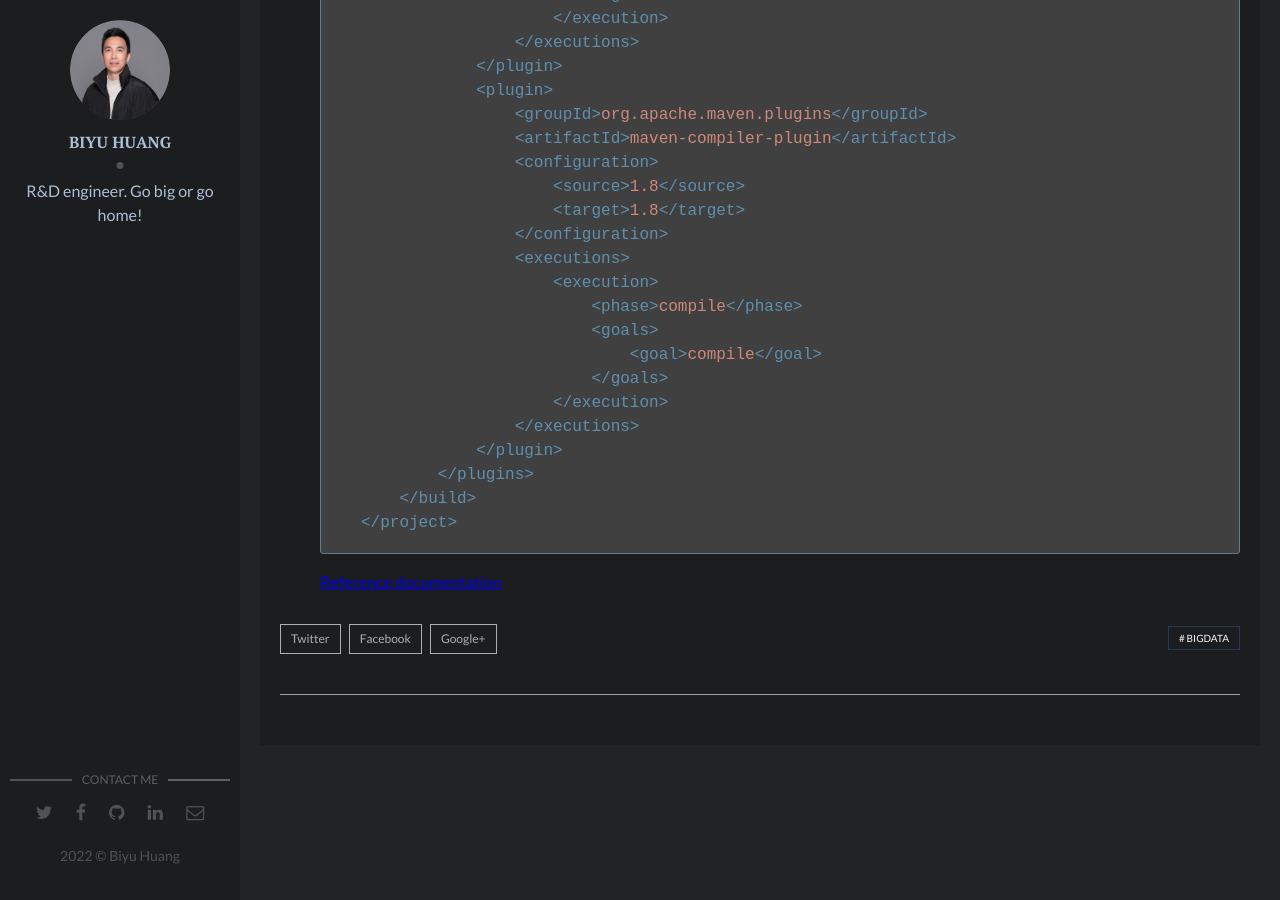
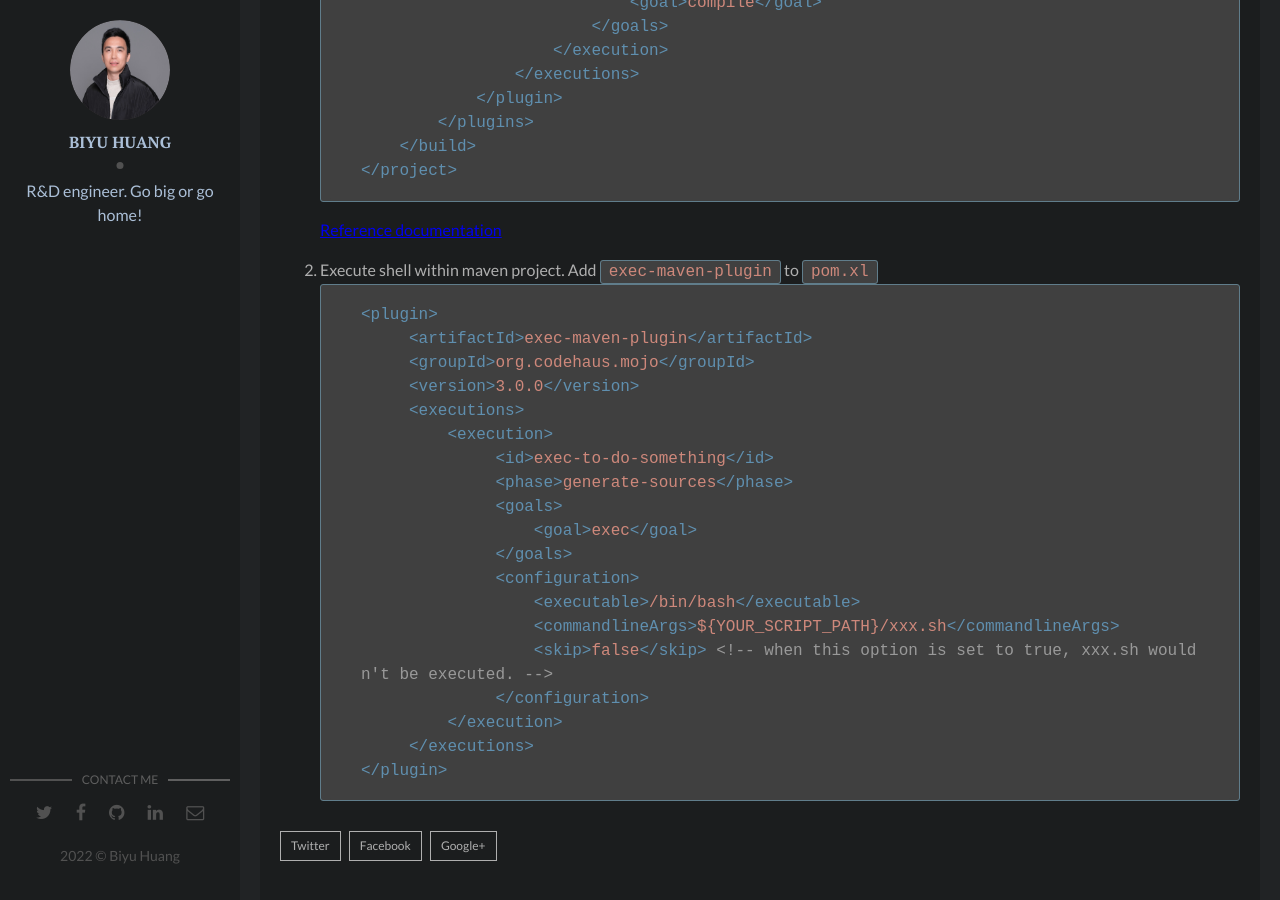
Before and after one commit to BiyuHuang/WallaceHuangBlog, a Jekyll site: the page built from _posts/2022-05-26-How-to-use-maven.markdown, in a window 1280 px wide and 900 px high, scrolled down 1940 px. Built offline with Jekyll 4.4.1, drawn with Linux system fonts in a browser that asks for light colours; our own code applies the rules of GitHub Pages for plain Markdown files; some of the changed text lies outside the part shown.

Commit message:
Update 2022-05-26-How-to-use-maven.markdown

````diff
--- a/_posts/2022-05-26-How-to-use-maven.markdown
+++ b/_posts/2022-05-26-How-to-use-maven.markdown
@@ -91,3 +90,25 @@ tags: BigData
    </project>
    ```
    [Reference documentation](https://davidb.github.io/scala-maven-plugin/example_java.html)
+2. Execute shell within maven project. Add `exec-maven-plugin` to `pom.xl`
+   ```xml
+   <plugin>
+        <artifactId>exec-maven-plugin</artifactId>
+        <groupId>org.codehaus.mojo</groupId>
+        <version>3.0.0</version>
+        <executions>
+            <execution>
+                 <id>exec-to-do-something</id>
+                 <phase>generate-sources</phase>
+                 <goals>
+                     <goal>exec</goal>
+                 </goals>
+                 <configuration>
+                     <executable>/bin/bash</executable>
+                     <commandlineArgs>${YOUR_SCRIPT_PATH}/xxx.sh</commandlineArgs>
+                     <skip>false</skip> <!-- when this option is set to true, xxx.sh wouldn't be executed. -->
+                 </configuration>
+            </execution>
+        </executions>
+   </plugin>
+   ```
````
Also changed, not shown: other parts of _posts/2022-05-26-How-to-use-maven.markdown (+1 -2 lines).
